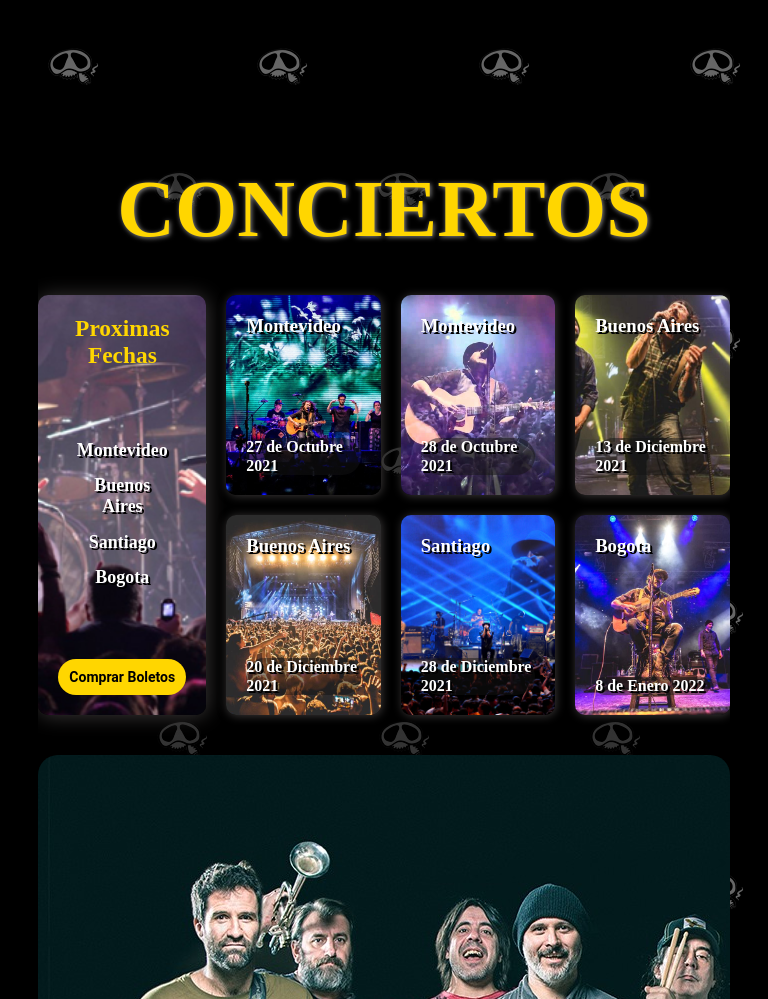
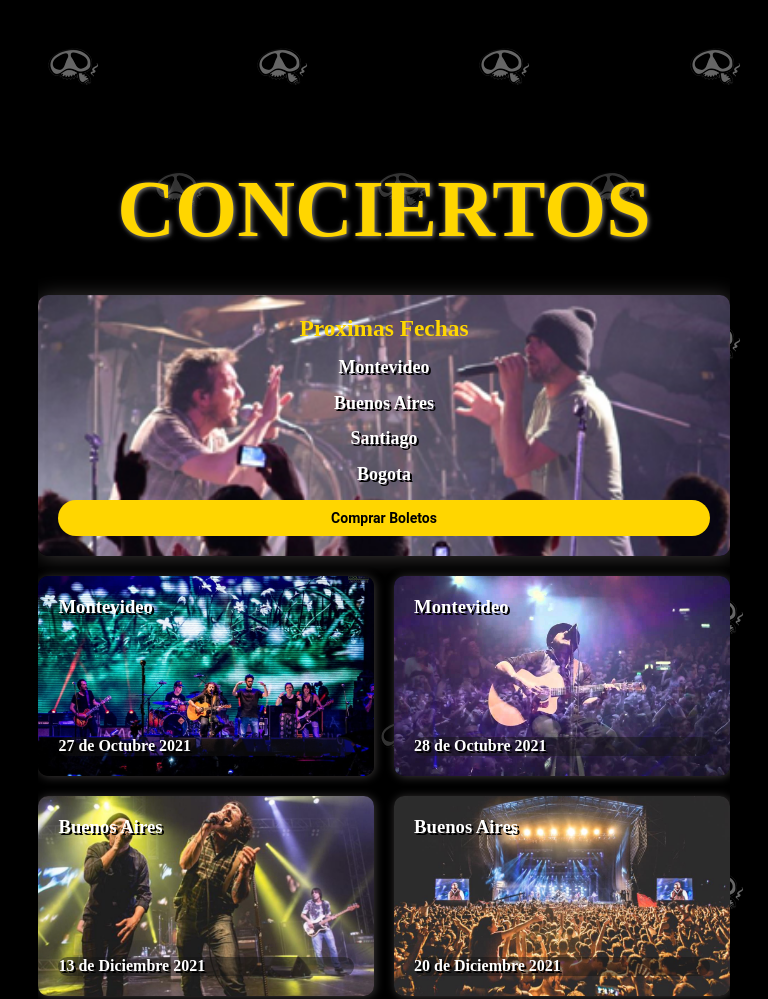
Before and after one commit to velez93/LaVela, a website: page index.html in a window 768 px wide. Shown: the part 797-1796 px from the top of the page. Drawn offline with nearby package versions, Linux system fonts and the light colour scheme; files that its build step writes are made by us from their sources; a web font is replaced by a local one.

Commit message:
tabletmedia

```diff
--- a/scss/origen.scss
+++ b/scss/origen.scss
@@ -527,6 +527,25 @@ p {
 		font-size: 4rem;
 		padding: 0px;
 }
+.contenedor {
+    overflow: hidden;
+    width: 90%;
+    max-width: 1200px;
+    margin: auto;
+    padding: 40px 0;
+    display: grid;
+    grid-template-columns: 1fr ;
+    gap: 20px;
+
+    .contenedor-conciertos {
+        display: grid;
+        grid-template-columns: repeat(2, 1fr);
+        gap: 20px;
+    }
+
+
+
+}
 .tituloFooter {
     color: black;
     text-align: center;
```
Also changed, not shown: scss/origen.css, 1 other file.
